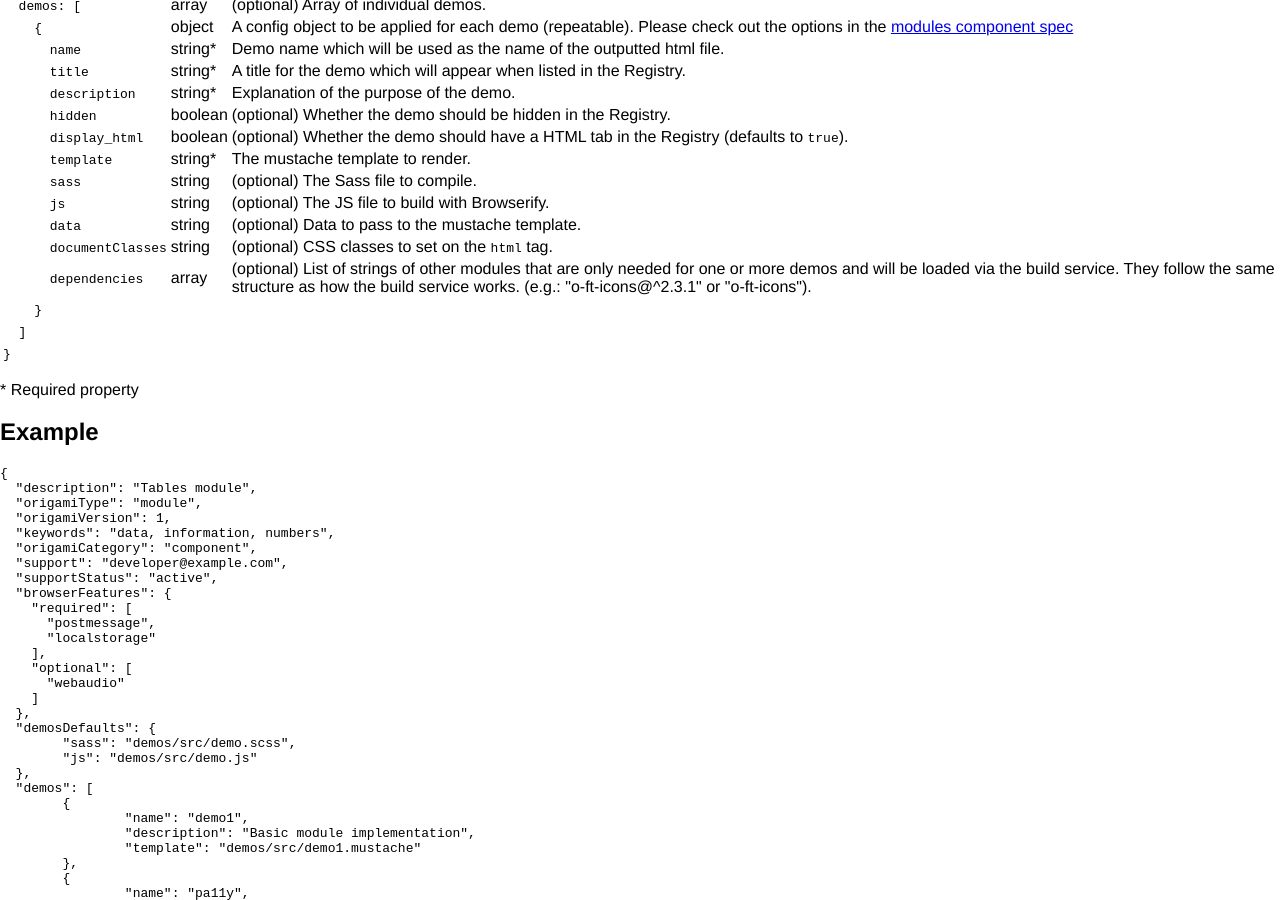
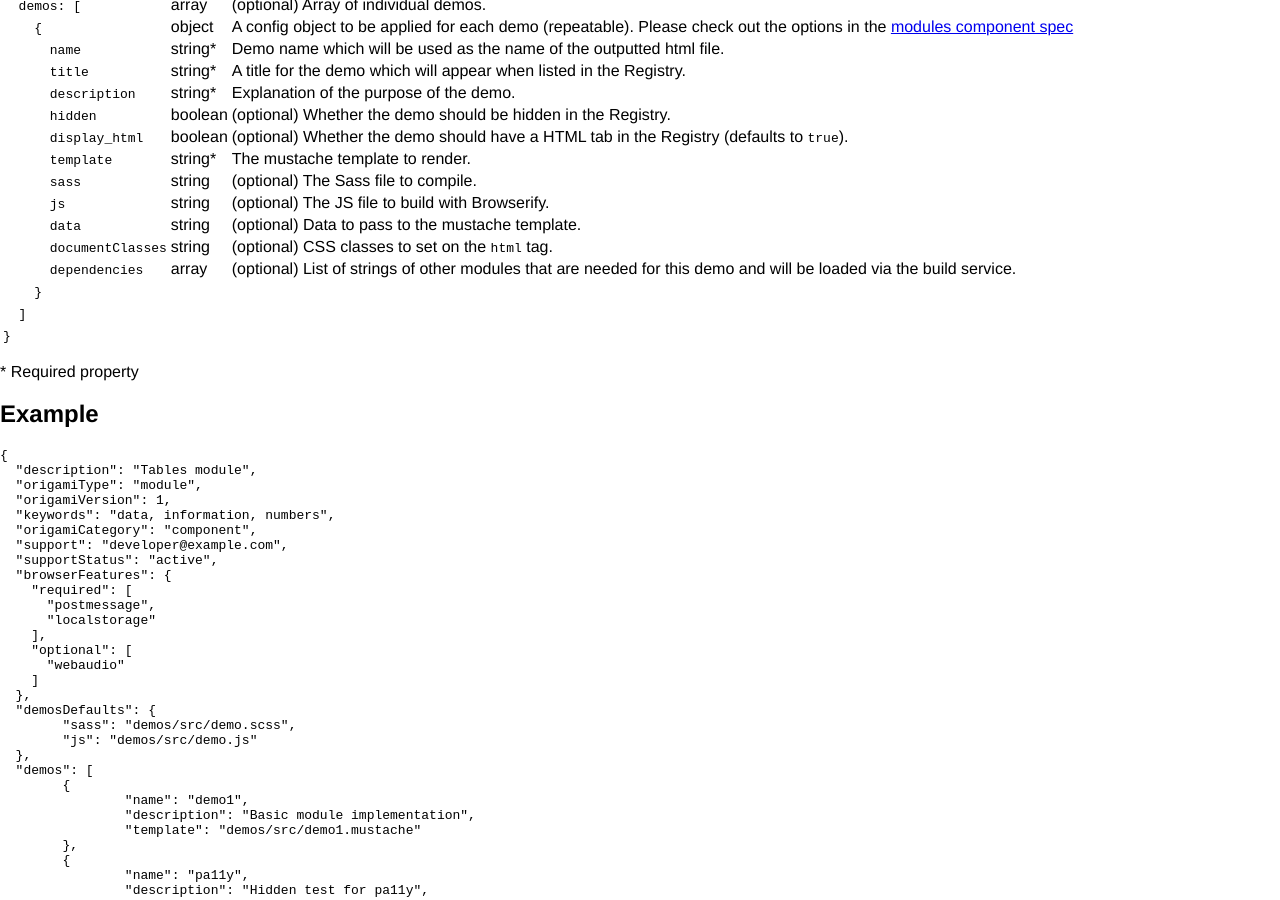
Before and after one commit to Financial-Times/ft-origami, a Jekyll site: the page built from docs/syntax/origamijson.md, in a window 1280 px wide and 900 px high, scrolled down 1863 px. Built offline with Jekyll 4.4.1, drawn with Linux system fonts in a browser that asks for light colours; nearby versions of some CDN libraries; comment, search, counter and statistics services are not loaded; a style sheet for code colours, icons or effects is not loaded.

Commit message:
reword dependencies

```diff
--- a/docs/syntax/origamijson.md
+++ b/docs/syntax/origamijson.md
@@ -210,7 +210,7 @@ All origami components, whether imagesets, modules or web services, should be di
 </tr><tr>
 	<td><code>&nbsp;&nbsp;&nbsp;&nbsp;&nbsp;&nbsp;dependencies</code></td>
 	<td>array</td>
-	<td>(optional) List of strings of other modules that are only needed for one or more demos and will be loaded via the build service. They follow the same structure as how the build service works. (e.g.: "o-ft-icons@^2.3.1" or "o-ft-icons").</td>
+	<td>(optional) List of strings of other modules that are needed for this demo and will be loaded via the build service.</td>
 </tr><tr>
 	<td><code>&nbsp;&nbsp;&nbsp;&nbsp;}</code></td>
 	<td></td>
```
